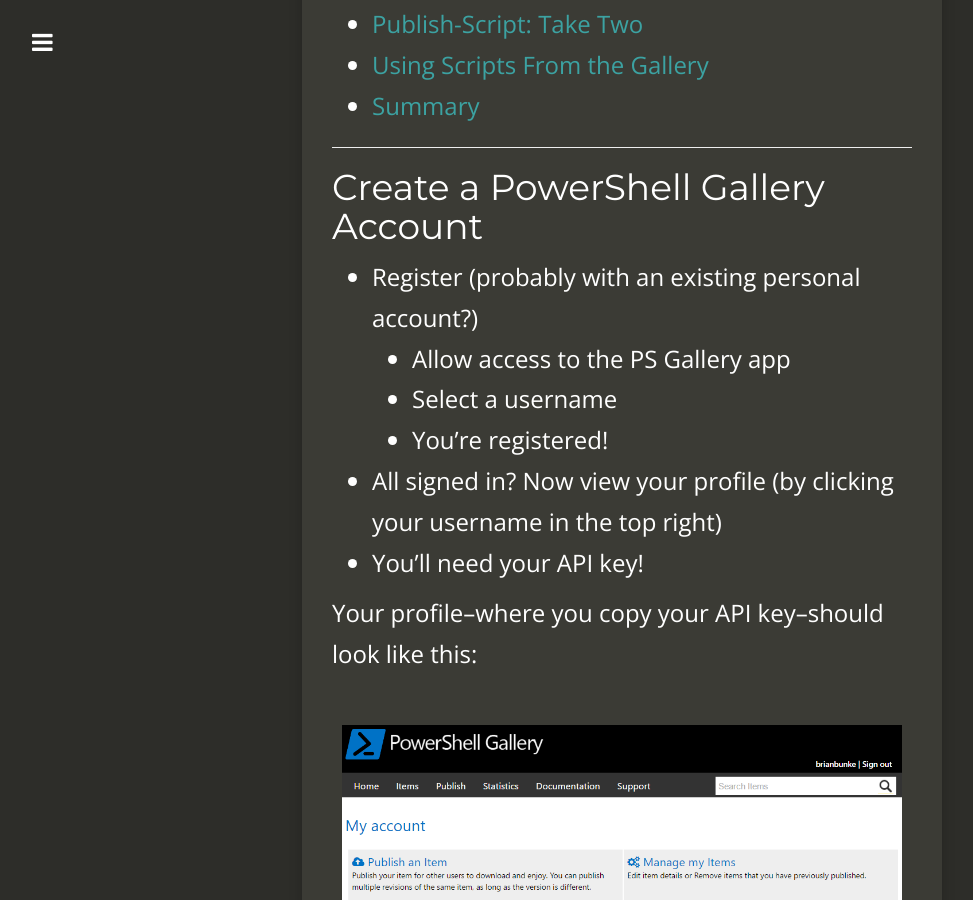
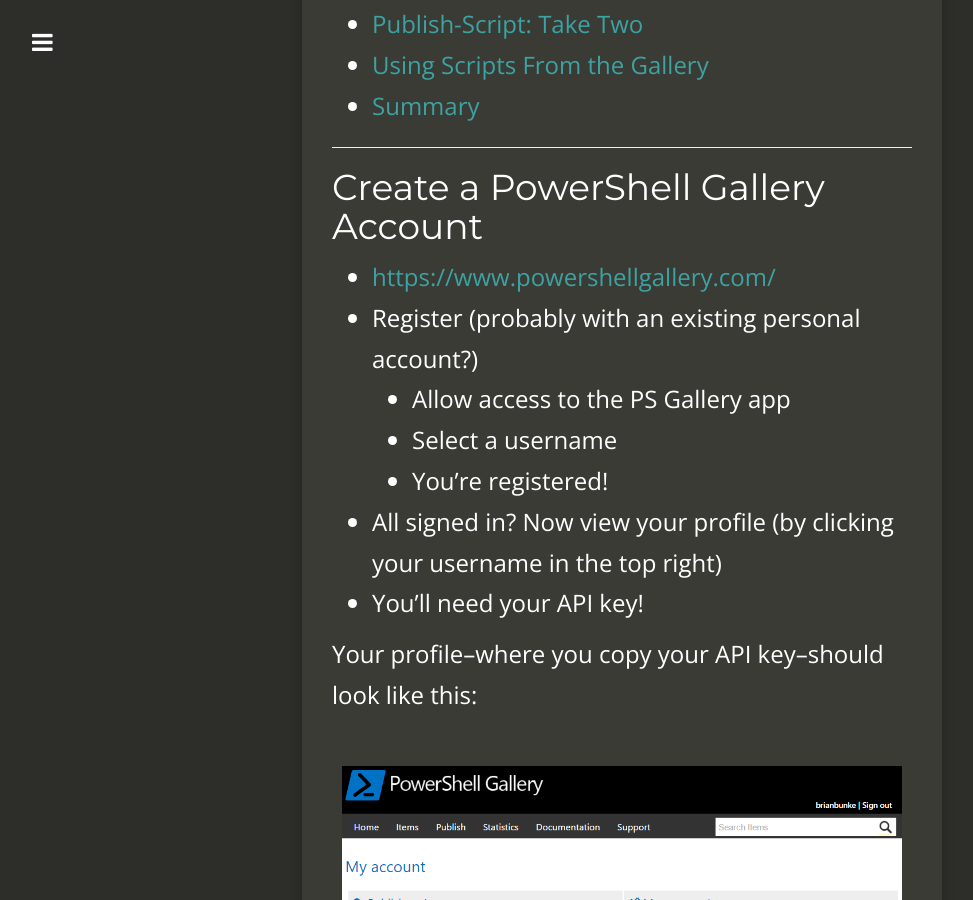
Before and after one commit to brianbunke/brianbunke.github.io, a Jekyll site: the page built from _posts/2017-01-09-publishing-scripts.md, in a window 1280 px wide and 900 px high, scrolled down 1661 px. Shown: the whole window, without its empty margins (18-991 px from the left). Built offline with Jekyll 4.4.1, drawn with Linux system fonts in a browser that asks for light colours; nearby versions of some CDN libraries; some of the changed lines change nothing that is shown.

Commit message:
Update post

```diff
--- a/_posts/2017-01-09-publishing-scripts.md
+++ b/_posts/2017-01-09-publishing-scripts.md
@@ -32,6 +32,7 @@
 
 ## Create a PowerShell Gallery Account
 
+- [https://www.powershellgallery.com/](https://www.powershellgallery.com/)
 - Register (probably with an existing personal account?)
   - Allow access to the PS Gallery app
   - Select a username
```
